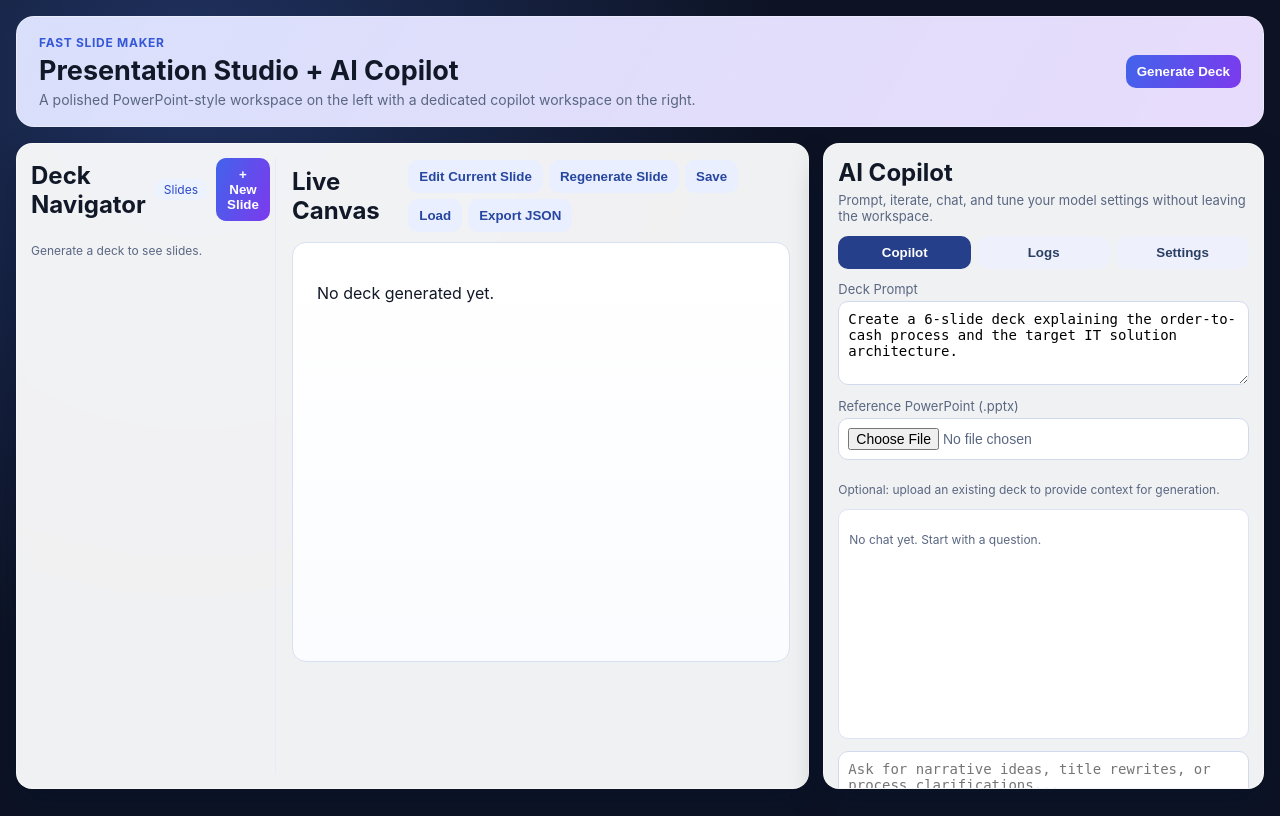
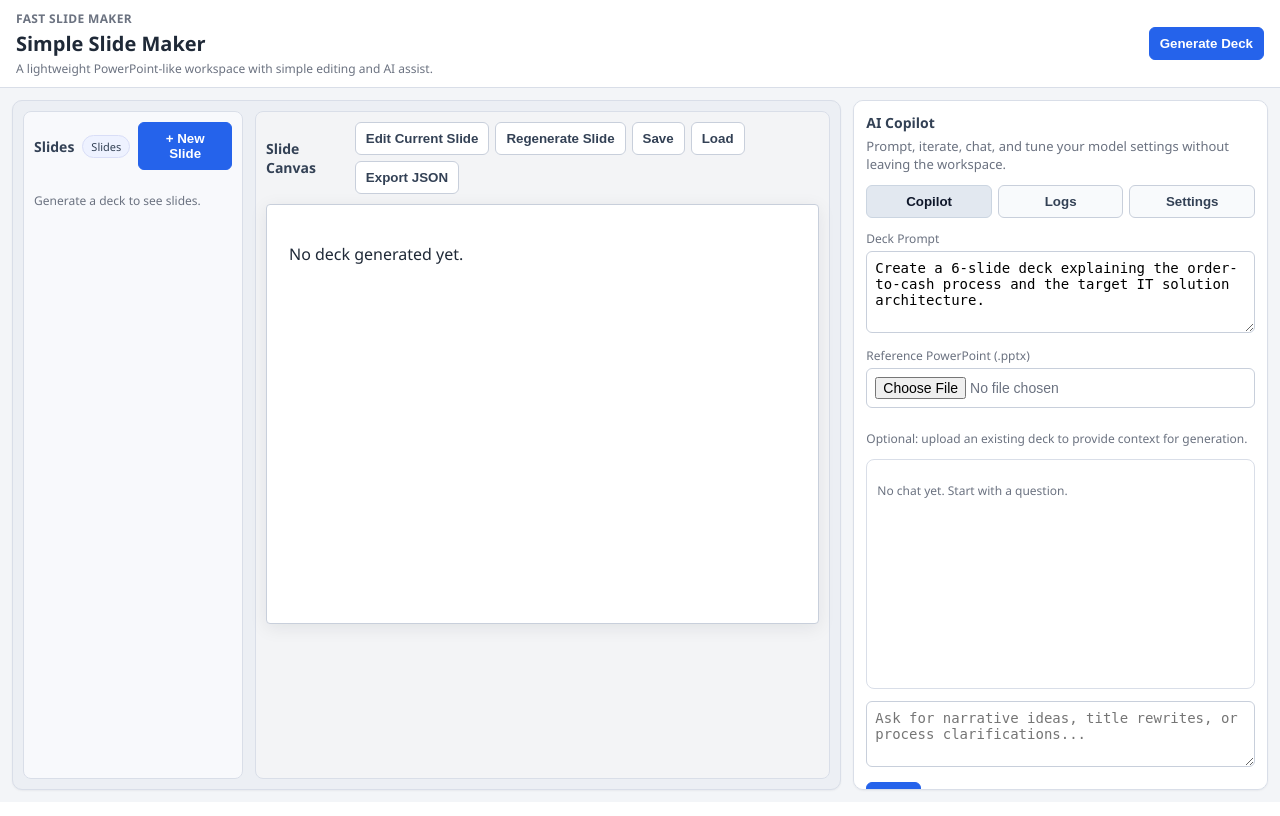
Before and after one commit to Myoxsis/FastSlideMaker, a FastAPI app: page / in a window 1280 px wide. After the commit the page ends 792 px from the top, so only its background shows below. Run offline with FastAPI, Linux system fonts and the light colour scheme.

Commit message:
Restyle UI as lightweight PowerPoint-style workspace

```diff
--- a/static/styles.css
+++ b/static/styles.css
@@ -1,164 +1,213 @@
 :root {
-  --bg: #0d1324;
-  --bg-soft: #111a30;
-  --panel: rgba(255, 255, 255, 0.94);
-  --line: #d8dfec;
-  --text: #111827;
-  --muted: #5a6782;
-  --accent: #4263eb;
-  --accent-2: #7c3aed;
+  --bg: #f3f5f8;
+  --surface: #ffffff;
+  --surface-soft: #f8f9fc;
+  --line: #d9dee8;
+  --line-strong: #c8cfdb;
+  --text: #1f2937;
+  --muted: #6b7280;
+  --accent: #2563eb;
+  --accent-soft: #dbeafe;
   --success: #0f766e;
 }
 
 * { box-sizing: border-box; }
 body {
   margin: 0;
-  font-family: Inter, Segoe UI, Arial, sans-serif;
-  background: radial-gradient(circle at 15% 10%, #1f315f 0%, var(--bg) 45%), var(--bg);
+  font-family: "Segoe UI", Inter, Arial, sans-serif;
+  background: var(--bg);
   color: var(--text);
   min-height: 100vh;
 }
 
 .topbar {
-  margin: 16px;
-  padding: 18px 22px;
-  border-radius: 18px;
-  background: linear-gradient(120deg, rgba(66, 99, 235, 0.2), rgba(124, 58, 237, 0.18)), #fff;
-  border: 1px solid rgba(255, 255, 255, 0.38);
+  margin: 0;
+  padding: 10px 16px;
+  border-bottom: 1px solid var(--line);
+  background: var(--surface);
   display: flex;
   justify-content: space-between;
   gap: 14px;
   align-items: center;
 }
-.eyebrow { margin: 0; color: #3657d6; font-weight: 700; font-size: 12px; letter-spacing: .06em; text-transform: uppercase; }
-.topbar h1 { margin: 4px 0; font-size: 27px; }
-.subtitle { margin: 0; color: var(--muted); font-size: 14px; }
+.eyebrow { margin: 0; color: var(--muted); font-weight: 600; font-size: 12px; letter-spacing: .03em; text-transform: uppercase; }
+.topbar h1 { margin: 3px 0; font-size: 20px; font-weight: 600; }
+.subtitle { margin: 0; color: var(--muted); font-size: 12px; }
 
 .workspace {
   display: grid;
-  grid-template-columns: 1.8fr 1fr;
-  gap: 14px;
-  height: calc(100vh - 138px);
-  padding: 0 16px 16px;
+  grid-template-columns: 2fr 1fr;
+  gap: 12px;
+  height: calc(100vh - 86px);
+  padding: 12px;
 }
 
 .panel {
-  background: var(--panel);
-  border: 1px solid rgba(255, 255, 255, 0.5);
-  border-radius: 16px;
+  background: var(--surface);
+  border: 1px solid var(--line);
+  border-radius: 10px;
   overflow: auto;
 }
-.glass { box-shadow: 0 18px 32px rgba(6, 16, 44, 0.35); backdrop-filter: blur(5px); }
+.glass { box-shadow: 0 1px 2px rgba(16, 24, 40, 0.05); backdrop-filter: none; }
 
 .ppt-shell {
   display: grid;
-  grid-template-columns: 245px 1fr;
-  gap: 14px;
+  grid-template-columns: 220px 1fr;
+  gap: 12px;
   min-height: 0;
-  padding: 14px;
+  padding: 10px;
+  background: #eceff4;
 }
 
-.rail-header, .stage-header { display: flex; justify-content: space-between; align-items: center; gap: 8px; }
-h2, h3 { margin: 0; }
+.rail-header, .stage-header {
+  display: flex;
+  justify-content: space-between;
+  align-items: center;
+  gap: 8px;
+}
+h2, h3 { margin: 0; font-weight: 600; }
+h2 { font-size: 14px; color: #334155; }
+h3 { font-size: 16px; }
 .rail-actions { display: flex; align-items: center; gap: 8px; }
 
-.slide-rail { border-right: 1px solid #e6ebf6; padding-right: 10px; }
-.chip { font-size: 12px; padding: 3px 10px; border-radius: 999px; background: #edf2ff; color: #2a4ac9; }
+.slide-rail {
+  border: 1px solid var(--line);
+  border-radius: 8px;
+  background: var(--surface-soft);
+  padding: 10px;
+}
+.chip {
+  font-size: 11px;
+  padding: 3px 8px;
+  border-radius: 999px;
+  background: #eef2ff;
+  color: #334155;
+  border: 1px solid #d9def7;
+}
 .slide-list { display: grid; gap: 8px; margin-top: 10px; }
 .slide-thumb {
   width: 100%;
-  border: 1px solid #e1e8f5;
-  border-radius: 12px;
-  padding: 10px;
+  border: 1px solid var(--line);
+  border-radius: 8px;
+  padding: 8px;
   text-align: left;
-  background: #fff;
+  background: var(--surface);
   display: grid;
-  grid-template-columns: 30px 1fr;
+  grid-template-columns: 26px 1fr;
   gap: 8px;
+  color: #334155;
 }
-.slide-thumb:hover { border-color: #c9d8ff; background: #f8faff; }
-.slide-thumb.active { border-color: #5576f0; background: #edf3ff; }
+.slide-thumb:hover { border-color: #b6c0d1; background: #fbfcff; }
+.slide-thumb.active { border-color: #93c5fd; background: #eff6ff; }
 .slide-index {
-  width: 30px;
-  height: 30px;
-  border-radius: 8px;
-  background: #eff3ff;
-  color: #2448c8;
+  width: 26px;
+  height: 26px;
+  border-radius: 6px;
+  background: #eef2f7;
+  color: #334155;
   display: inline-flex;
   align-items: center;
   justify-content: center;
-  font-weight: 700;
+  font-weight: 600;
+  font-size: 12px;
 }
 
-.editor-stage { padding: 2px 4px 4px 2px; }
+.editor-stage {
+  border: 1px solid var(--line);
+  border-radius: 8px;
+  background: #f3f4f6;
+  padding: 10px;
+}
 .slide {
   margin-top: 10px;
   min-height: 420px;
-  background: linear-gradient(180deg, #ffffff 0%, #fbfcff 100%);
-  border: 1px solid #d8e1f3;
-  border-radius: 14px;
-  padding: 24px;
+  max-width: 960px;
+  margin-left: auto;
+  margin-right: auto;
+  background: #fff;
+  border: 1px solid var(--line-strong);
+  border-radius: 4px;
+  box-shadow: 0 4px 18px rgba(15, 23, 42, 0.08);
+  padding: 22px;
 }
-.slide h3 { margin: 0 0 10px; font-size: 30px; color: #132041; }
+.slide h3 { margin: 0 0 10px; font-size: 28px; color: #111827; }
 .meta { color: var(--muted); font-size: 12px; margin-bottom: 12px; }
 .grid { display: grid; grid-template-columns: 1fr 1fr; gap: 10px; }
-.box { border: 1px solid #e1e8f5; border-radius: 10px; padding: 10px; background: #fff; }
-.badge { display: inline-block; font-size: 11px; background: #eef2fa; border-radius: 999px; padding: 4px 9px; margin-right: 6px; }
+.box { border: 1px solid var(--line); border-radius: 8px; padding: 10px; background: #fff; }
+.badge {
+  display: inline-block;
+  font-size: 11px;
+  background: #eff6ff;
+  border: 1px solid #bfdbfe;
+  border-radius: 999px;
+  padding: 3px 8px;
+  margin-right: 6px;
+  margin-bottom: 4px;
+}
 .process-row, .layer-row, .roadmap-row { display: flex; gap: 10px; margin-top: 10px; }
-.step, .layer, .mile { flex: 1; background: #f4f7ff; border: 1px solid #d2defb; border-radius: 10px; padding: 10px; text-align: center; }
+.step, .layer, .mile {
+  flex: 1;
+  background: #f8fafc;
+  border: 1px solid #dbe1ea;
+  border-radius: 8px;
+  padding: 10px;
+  text-align: center;
+}
 
-.edit-form { margin-top: 12px; border-top: 1px solid #e6ebf6; padding-top: 12px; }
+.edit-form { margin-top: 12px; border-top: 1px solid var(--line); padding-top: 12px; }
 .edit-form h3 { margin-bottom: 8px; }
 .editor-actions { display: flex; gap: 8px; justify-content: flex-end; }
 .hidden { display: none; }
 
-label { display: block; font-size: 13px; color: var(--muted); }
+label { display: block; font-size: 12px; color: var(--muted); }
 textarea, input {
   width: 100%;
-  border: 1px solid #d1daec;
-  border-radius: 10px;
-  padding: 9px;
+  border: 1px solid var(--line-strong);
+  border-radius: 6px;
+  padding: 8px;
   margin: 4px 0 10px;
   font-size: 14px;
   background: #fff;
 }
-textarea:focus, input:focus { outline: 2px solid #dbe5ff; border-color: #88a1ee; }
+textarea:focus, input:focus { outline: 2px solid var(--accent-soft); border-color: #93c5fd; }
 
 button {
-  border: none;
-  border-radius: 10px;
-  padding: 9px 11px;
-  background: #e9efff;
-  color: #27469f;
+  border: 1px solid var(--line-strong);
+  border-radius: 6px;
+  padding: 8px 10px;
+  background: #fff;
+  color: #334155;
   cursor: pointer;
   font-weight: 600;
 }
-button:hover { filter: brightness(0.98); }
+button:hover { background: #f8fafc; }
 .btn-primary {
-  background: linear-gradient(110deg, var(--accent), var(--accent-2));
+  background: var(--accent);
+  border-color: var(--accent);
   color: #fff;
 }
+.btn-primary:hover { filter: brightness(1.03); }
 
 .btns { display: flex; gap: 6px; flex-wrap: wrap; }
 .checkbox { display: flex; gap: 8px; align-items: center; }
 .hint { color: var(--muted); font-size: 12px; }
-.status { font-size: 12px; background: #ecf8f7; color: var(--success); padding: 8px; border-radius: 8px; }
+.status { font-size: 12px; background: #ecfdf5; color: var(--success); padding: 8px; border-radius: 6px; border: 1px solid #a7f3d0; }
 
 .copilot {
   display: flex;
   flex-direction: column;
-  padding: 14px;
+  padding: 12px;
 }
 .copilot-head p { margin: 5px 0 0; color: var(--muted); font-size: 13px; }
 .tab-header { display: grid; grid-template-columns: repeat(3, 1fr); gap: 6px; margin-top: 12px; }
-.side-tab { background: #eef1fb; color: #2b3e63; }
-.side-tab.active { background: #253f8a; color: #fff; }
+.side-tab { background: #f8fafc; color: #334155; }
+.side-tab.active { background: #e2e8f0; color: #0f172a; border-color: #cbd5e1; }
 .tab-panel { display: none; margin-top: 12px; }
 .tab-panel.active { display: block; }
 
 .chat-messages {
-  border: 1px solid #dbe3f4;
-  border-radius: 10px;
+  border: 1px solid var(--line);
+  border-radius: 8px;
   padding: 10px;
   min-height: 230px;
   max-height: 300px;
@@ -167,12 +216,12 @@ button:hover { filter: brightness(0.98); }
   margin-bottom: 8px;
 }
 .msg { margin-bottom: 8px; font-size: 13px; line-height: 1.4; }
-.msg.user b { color: #2144a6; }
-.msg.llm b { color: #0d6b48; }
+.msg.user b { color: #1d4ed8; }
+.msg.llm b { color: #047857; }
 
 .log-list {
-  border: 1px solid #dbe3f4;
-  border-radius: 10px;
+  border: 1px solid var(--line);
+  border-radius: 8px;
   padding: 8px;
   min-height: 360px;
   max-height: 520px;
@@ -185,5 +234,4 @@ button:hover { filter: brightness(0.98); }
 @media (max-width: 1200px) {
   .workspace { grid-template-columns: 1fr; height: auto; }
   .ppt-shell { grid-template-columns: 1fr; }
-  .slide-rail { border-right: none; border-bottom: 1px solid #e6ebf6; padding-right: 0; padding-bottom: 10px; }
 }
--- a/templates/index.html
+++ b/templates/index.html
@@ -10,8 +10,8 @@
   <header class="topbar">
     <div>
       <p class="eyebrow">Fast Slide Maker</p>
-      <h1>Presentation Studio + AI Copilot</h1>
-      <p class="subtitle">A polished PowerPoint-style workspace on the left with a dedicated copilot workspace on the right.</p>
+      <h1>Simple Slide Maker</h1>
+      <p class="subtitle">A lightweight PowerPoint-like workspace with simple editing and AI assist.</p>
     </div>
     <div class="topbar-actions">
       <button id="generateBtn" class="btn-primary">Generate Deck</button>
@@ -22,7 +22,7 @@
     <section class="ppt-shell panel glass">
       <aside class="slide-rail">
         <div class="rail-header">
-          <h2>Deck Navigator</h2>
+          <h2>Slides</h2>
           <div class="rail-actions">
             <span class="chip">Slides</span>
             <button id="addSlideBtn" class="btn-primary">+ New Slide</button>
@@ -33,7 +33,7 @@
 
       <section class="editor-stage">
         <div class="stage-header">
-          <h2>Live Canvas</h2>
+          <h2>Slide Canvas</h2>
           <div class="btns">
             <button id="editSlideBtn">Edit Current Slide</button>
             <button id="regenerateBtn">Regenerate Slide</button>
```
